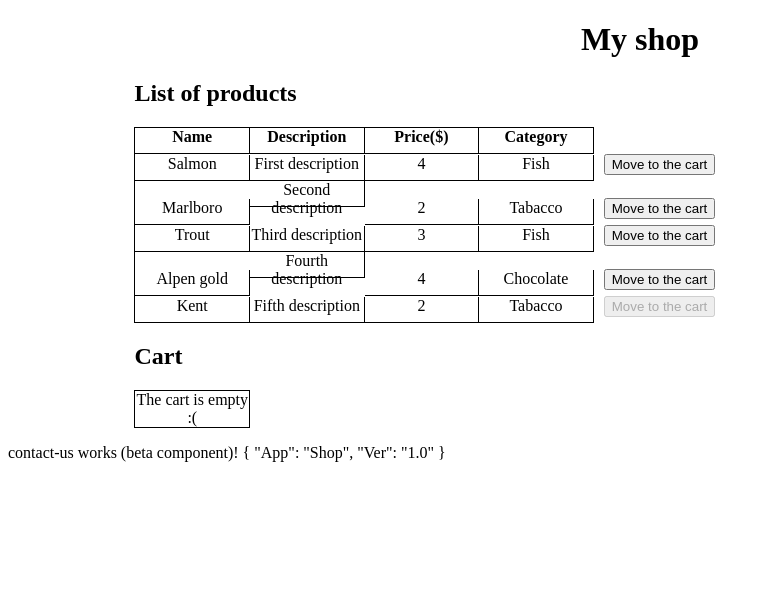
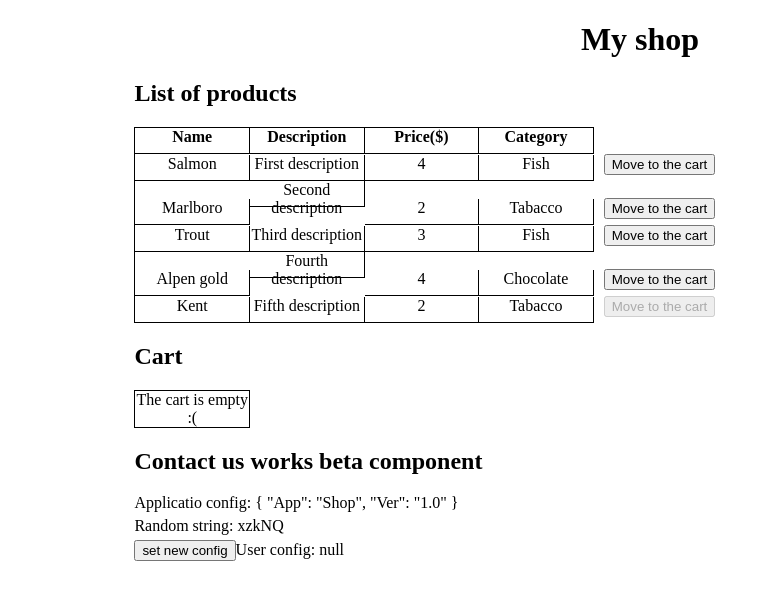
Before and after one commit to Stanislav-Berezovsky/Shop_Angular2-, an Angular app: page / in a window 1280 px wide. Shown: the top 600 px of the page, without its empty margins (0-770 px from the left). Built offline with nearby package versions, Linux system fonts and the light colour scheme.

Commit message:
[Task3]add displaying by contact-us component

```diff
--- a/src/app/app.component.html
+++ b/src/app/app.component.html
@@ -7,8 +7,6 @@
     <app-product-list></app-product-list>
 
     <app-cart></app-cart>
-</div>
 
-<div>
     <app-contact-us></app-contact-us>
 </div>
--- a/src/app/core/components/contact-us/contact-us.component.css
+++ b/src/app/core/components/contact-us/contact-us.component.css
@@ -0,0 +1,4 @@
+.contact-us-item{
+     display: block;
+     margin-top: 5px;
+}
--- a/src/app/core/components/contact-us/contact-us.component.html
+++ b/src/app/core/components/contact-us/contact-us.component.html
@@ -1,4 +1,12 @@
-<p>
-  contact-us works (beta component)!
-  {{content | json}}
-</p>
+<div class="contact-us-container">
+    <h2>
+        Contact us works beta component
+    </h2>
+
+    <span class="contact-us-item">Applicatio config: {{appConfig | json}}</span>
+    <span class="contact-us-item">Random string: {{randomString}}</span>
+    <span class="contact-us-item">
+        <button (click)="setUserConfig()">set new config</button>
+        <span>User config: {{userConfig | json}}</span>
+    </span>
+</div>
--- a/src/app/core/components/contact-us/contact-us.component.ts
+++ b/src/app/core/components/contact-us/contact-us.component.ts
@@ -1,5 +1,7 @@
-import { Component, OnInit, Inject } from '@angular/core';
+import { Component, OnInit, Inject, Optional } from '@angular/core';
 import { APP_CONFIG, AppConfigToken } from '../../services/constant.service';
+import { GeneratorToken, GeneratorFactory } from '../../services/generator.factory';
+import { ConfigOptionsService, UserConfig } from '../../services/config-options.service';
 
 @Component({
     selector: 'app-contact-us',
@@ -7,15 +9,35 @@ import { APP_CONFIG, AppConfigToken } from '../../services/constant.service';
     styleUrls: ['./contact-us.component.css'],
     providers: [
         { provide: AppConfigToken, useValue: APP_CONFIG },
+        { provide: GeneratorToken, useFactory: GeneratorFactory(5) },
+        ConfigOptionsService
+
     ]
 })
 export class ContactUsComponent implements OnInit {
-    content: any;
+    private userConfig: UserConfig;
 
-    constructor(@Inject(AppConfigToken) private appConfig, ) { }
+    constructor(
+        @Inject(AppConfigToken) private appConfig,
+        @Inject(GeneratorToken) private randomString: string,
+        @Optional() private configOptionsService: ConfigOptionsService
+    ) { }
 
     ngOnInit() {
-        this.content = this.appConfig;
+        if (this.configOptionsService) {
+            this.userConfig = this.configOptionsService.loadConfig();
+        } else {
+            console.log(`configOptionsService isn't injected :(`);
+        }
     }
 
+    setUserConfig() {
+        this.configOptionsService.setConfig({
+            id: this.randomString,
+            email: '',
+            login: ''
+        });
+
+        this.userConfig = this.configOptionsService.getConfig();
+    }
 }
--- a/src/app/core/services/config-options.service.ts
+++ b/src/app/core/services/config-options.service.ts
@@ -1,7 +1,7 @@
 import { Injectable } from '@angular/core';
 import { LocalStorageService } from './local-storage.service';
 
-interface UserConfig {
+export interface UserConfig {
     id: string;
     login: string;
     email: string;
@@ -15,17 +15,17 @@ export class ConfigOptionsService {
 
     constructor(private localStorageService: LocalStorageService) { }
 
-    set(config: UserConfig): void {
+    setConfig(config: UserConfig): void {
         this.userConfig = config;
         this.localStorageService.setItem(LOCAL_STORAGE_KEY, config);
     }
 
-    getSettings(): UserConfig {
+    getConfig(): UserConfig {
         return this.userConfig;
     }
 
     // should not return User Config object and called just once on service initialization
-    loadSetting(): UserConfig {
+    loadConfig(): UserConfig {
         this.userConfig = this.localStorageService.getItem(LOCAL_STORAGE_KEY);
         return this.userConfig;
     }
--- a/src/app/core/services/generator.factory.ts
+++ b/src/app/core/services/generator.factory.ts
@@ -1,4 +1,6 @@
 import { InjectionToken } from '@angular/core';
+
+const POSSIBLE_CHARS = "ABCDEFGHIJKLMNOPQRSTUVWXYZabcdefghijklmnopqrstuvwxyz0123456789";
 
 export const GeneratorToken = new InjectionToken<string>('GeneratorToken');
 
@@ -7,5 +9,11 @@ export function GeneratorFactory(stringLength: number) {
 }
 
 function generateRandomString(stringLength: number): string {
-    return 'random string';
+    let result = "";
+
+    for (let i = 0; i < stringLength; i++) {
+        result += POSSIBLE_CHARS.charAt(Math.floor(Math.random() * POSSIBLE_CHARS.length));
+    }
+
+    return result;
 }
```
Also changed, not shown: 1 other file (tests, documents, lock files or other folders).
